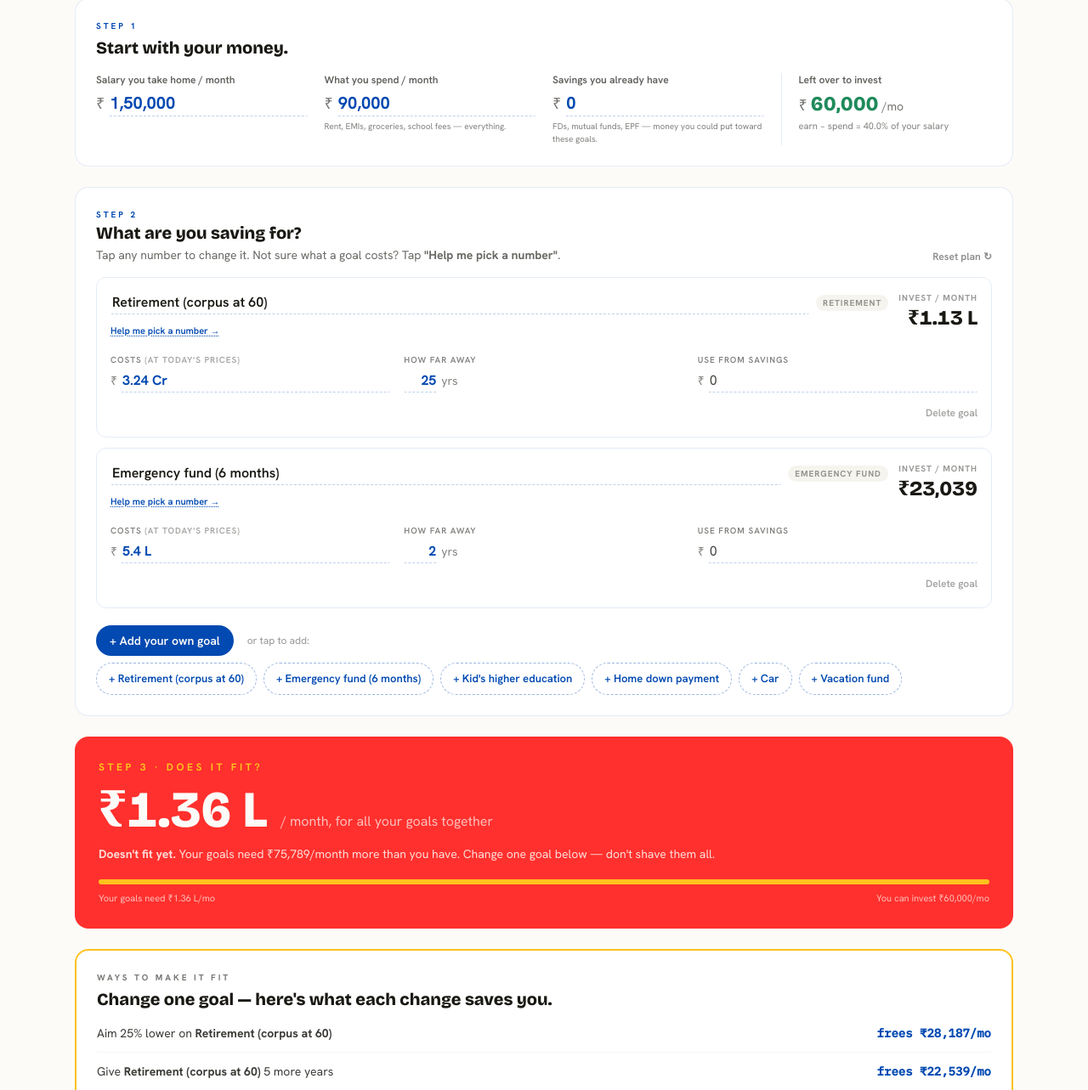
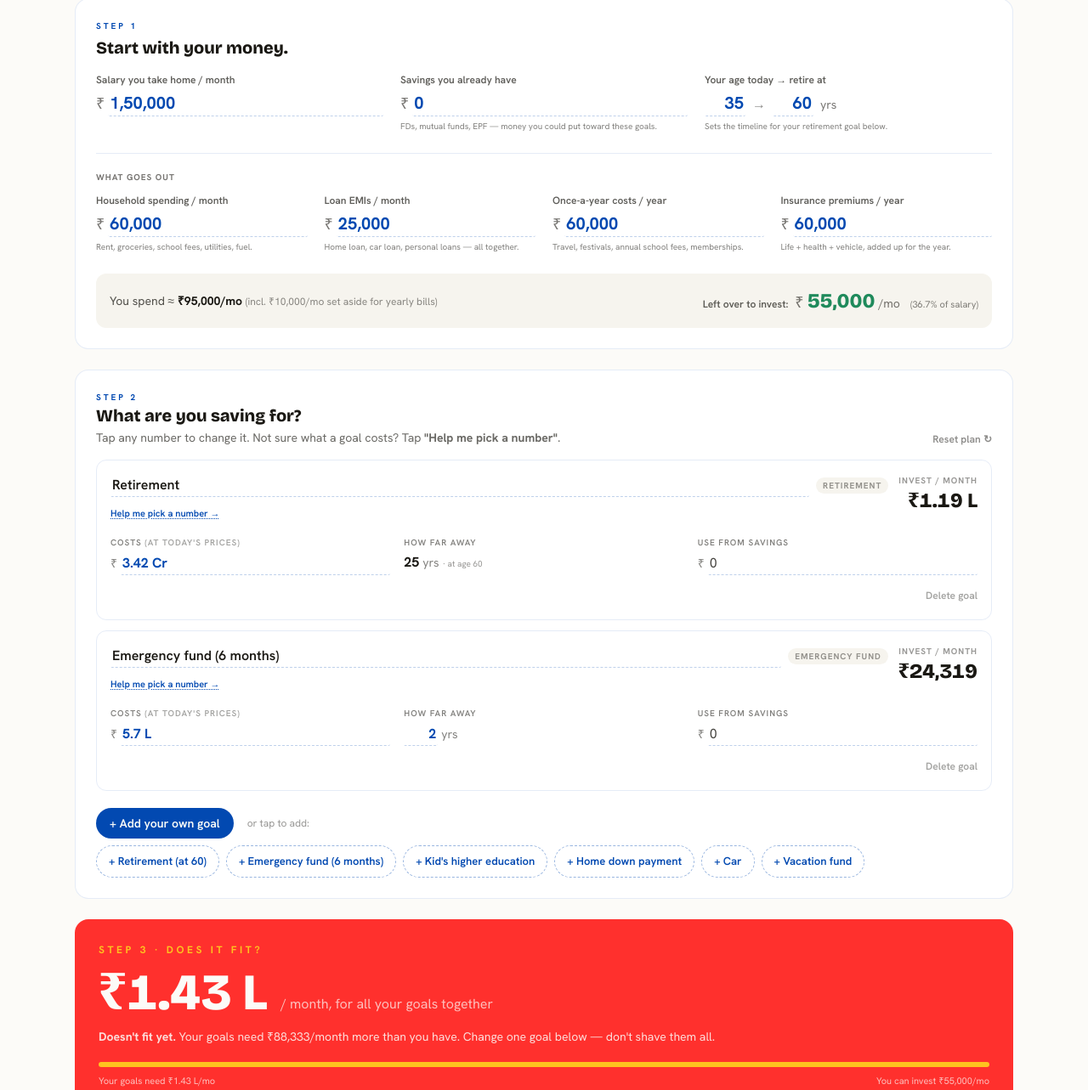
Before and after one commit to bhartendrasinghr/thisorthat-website, a plain HTML site: page calc-plan.html in a window 1280 px wide. Shown: the part 351-1634 px from the top of the page at 85% size. Drawn offline with nearby package versions, Linux system fonts and the light colour scheme.

Commit message:
Full Plan: expense breakdown + age-driven retirement timeline
User feedback round 2:
1. Break up expenses — household / EMIs / yearly / insurance
2. Let the user pick current age + retirement age

Changes:
- Step 1 'What goes out' block: four fields replace the single
  spend number — Household spending /mo, Loan EMIs /mo,
  Once-a-year costs /yr, Insurance premiums /yr. Yearly items
  are spread across 12 months; summary strip shows
  'You spend ≈ ₹X/mo (incl. ₹Y/mo set aside for yearly bills)'
  and the derived 'Left over to invest'.
- New 'Your age today → retire at' fields in Step 1. Retirement-
  type goals derive their timeline from these (read-only cell:
  '25 yrs · at age 60'); changing either age re-computes the SIP
  and re-labels the retirement starter chip instantly. Ages are
  clamped (18-79, retire > current).
- Emergency-fund sizer and retirement sizer now use the full
  monthly spend (incl. spread yearly costs) as their base.
- Storage bumped to ttot-planner-v3 with migration: old single
  'expenses' becomes household spending; v2/v1 states carried
  forward without loss.

```diff
--- a/calc-plan.html
+++ b/calc-plan.html
@@ -111,21 +111,14 @@
     <div class="bg-white rounded-2xl border border-navy/10 p-6">
       <div class="text-[10px] uppercase tracking-[0.3em] text-thisblue font-bold mb-1">Step 1</div>
       <div class="font-display text-xl font-extrabold text-ink mb-4">Start with your money.</div>
-      <div class="grid grid-cols-1 sm:grid-cols-2 lg:grid-cols-4 gap-5">
+
+      <div class="grid grid-cols-1 sm:grid-cols-3 gap-5">
         <div>
           <label class="text-xs font-semibold text-ink/70 block mb-1">Salary you take home / month</label>
           <div class="flex items-baseline gap-1">
             <span class="text-ink/60 text-lg">₹</span>
             <input id="in-income" type="text" value="1,50,000" inputmode="text" class="editable-num tab-num text-xl font-bold text-thisblue flex-1" />
           </div>
-        </div>
-        <div>
-          <label class="text-xs font-semibold text-ink/70 block mb-1">What you spend / month</label>
-          <div class="flex items-baseline gap-1">
-            <span class="text-ink/60 text-lg">₹</span>
-            <input id="in-expenses" type="text" value="90,000" inputmode="text" class="editable-num tab-num text-xl font-bold text-thisblue flex-1" />
-          </div>
-          <div class="text-[10px] text-ink/55 mt-1">Rent, EMIs, groceries, school fees — everything.</div>
         </div>
         <div>
           <label class="text-xs font-semibold text-ink/70 block mb-1">Savings you already have</label>
@@ -135,14 +128,67 @@
           </div>
           <div class="text-[10px] text-ink/55 mt-1">FDs, mutual funds, EPF — money you could put toward these goals.</div>
         </div>
-        <div class="border-l border-navy/10 pl-5">
-          <div class="text-xs font-semibold text-ink/70 mb-1">Left over to invest</div>
+        <div>
+          <label class="text-xs font-semibold text-ink/70 block mb-1">Your age today → retire at</label>
+          <div class="flex items-baseline gap-2">
+            <input id="in-age" type="text" value="35" inputmode="numeric" class="editable-num tab-num text-xl font-bold text-thisblue w-12 text-right" />
+            <span class="text-ink/50">→</span>
+            <input id="in-retire" type="text" value="60" inputmode="numeric" class="editable-num tab-num text-xl font-bold text-thisblue w-12 text-right" />
+            <span class="text-ink/60 text-sm">yrs</span>
+          </div>
+          <div class="text-[10px] text-ink/55 mt-1">Sets the timeline for your retirement goal below.</div>
+        </div>
+      </div>
+
+      <div class="mt-6 pt-5 border-t border-navy/10">
+        <div class="text-[10px] uppercase tracking-widest text-ink/60 font-bold mb-3">What goes out</div>
+        <div class="grid grid-cols-1 sm:grid-cols-2 lg:grid-cols-4 gap-5">
+          <div>
+            <label class="text-xs font-semibold text-ink/70 block mb-1">Household spending / month</label>
             <div class="flex items-baseline gap-1">
+              <span class="text-ink/60 text-lg">₹</span>
+              <input id="in-exp-house" type="text" value="60,000" inputmode="text" class="editable-num tab-num text-xl font-bold text-thisblue flex-1" />
+            </div>
+            <div class="text-[10px] text-ink/55 mt-1">Rent, groceries, school fees, utilities, fuel.</div>
+          </div>
+          <div>
+            <label class="text-xs font-semibold text-ink/70 block mb-1">Loan EMIs / month</label>
+            <div class="flex items-baseline gap-1">
+              <span class="text-ink/60 text-lg">₹</span>
+              <input id="in-exp-emi" type="text" value="25,000" inputmode="text" class="editable-num tab-num text-xl font-bold text-thisblue flex-1" />
+            </div>
+            <div class="text-[10px] text-ink/55 mt-1">Home loan, car loan, personal loans — all together.</div>
+          </div>
+          <div>
+            <label class="text-xs font-semibold text-ink/70 block mb-1">Once-a-year costs / year</label>
+            <div class="flex items-baseline gap-1">
+              <span class="text-ink/60 text-lg">₹</span>
+              <input id="in-exp-yearly" type="text" value="60,000" inputmode="text" class="editable-num tab-num text-xl font-bold text-thisblue flex-1" />
+            </div>
+            <div class="text-[10px] text-ink/55 mt-1">Travel, festivals, annual school fees, memberships.</div>
+          </div>
+          <div>
+            <label class="text-xs font-semibold text-ink/70 block mb-1">Insurance premiums / year</label>
+            <div class="flex items-baseline gap-1">
+              <span class="text-ink/60 text-lg">₹</span>
+              <input id="in-exp-insurance" type="text" value="60,000" inputmode="text" class="editable-num tab-num text-xl font-bold text-thisblue flex-1" />
+            </div>
+            <div class="text-[10px] text-ink/55 mt-1">Life + health + vehicle, added up for the year.</div>
+          </div>
+        </div>
+      </div>
+
+      <div class="mt-6 bg-warmpaper-2 rounded-xl p-4 flex flex-wrap items-center justify-between gap-3">
+        <div class="text-sm text-ink/75 tab-num">
+          You spend ≈ <strong class="text-ink">₹<span id="out-spend">—</span>/mo</strong>
+          <span class="text-ink/50 text-xs block sm:inline">(incl. ₹<span id="out-yearly-mo">—</span>/mo set aside for yearly bills)</span>
+        </div>
+        <div class="flex items-baseline gap-1 flex-wrap">
+          <span class="text-xs font-semibold text-ink/70 mr-1">Left over to invest:</span>
           <span class="text-ink/60 text-lg">₹</span>
           <span id="out-available" class="font-display text-2xl font-extrabold text-gain tab-num">—</span>
           <span class="text-ink/60 text-sm">/mo</span>
-          </div>
-          <div class="text-[11px] text-ink/55 mt-0.5">earn − spend = <span id="out-rate">—</span>% of your salary</div>
+          <span class="text-[11px] text-ink/55 ml-2">(<span id="out-rate">—</span>% of salary)</span>
         </div>
       </div>
     </div>
@@ -328,7 +374,7 @@ const TYPES = {
     hint: 'Rule of thumb: 25-30× your annual expenses, so the corpus lasts the rest of your life.',
     helper: {
       fields: [
-        { key: 'monthlyLifestyle', label: 'Monthly lifestyle at 60 (today\'s ₹)', kind: 'money', defaultFn: s => s.expenses },
+        { key: 'monthlyLifestyle', label: 'Monthly lifestyle in retirement (today\'s ₹)', kind: 'money', defaultFn: s => Math.round(monthlyExpenses(s)) },
         { key: 'mult',             label: '× years of retirement', kind: 'num',   default: 25 }
       ],
       compute: (v) => v.monthlyLifestyle * 12 * v.mult,
@@ -395,8 +441,8 @@ const TYPES = {
       fields: [
         { key: 'months', label: 'Months of expenses to cover', kind: 'num', default: 6 }
       ],
-      compute: (v, opts, s) => v.months * s.expenses,
-      formula: (v) => `${v.months} months × your expenses`
+      compute: (v, opts, s) => Math.round(v.months * monthlyExpenses(s)),
+      formula: (v) => `${v.months} months × your monthly spend`
     }
   },
   custom: {
@@ -407,13 +453,20 @@ const TYPES = {
 };
 
 // ─── State ───────────────────────────────────────────────────────────
-const STORAGE_KEY = 'ttot-planner-v2';
+const STORAGE_KEY = 'ttot-planner-v3';
+
+// Total monthly spend: monthly items + yearly items spread across 12 months
+function monthlyExpenses(s) {
+  return (s.expHousehold || 0) + (s.expEmi || 0) + ((s.expYearly || 0) + (s.expInsurance || 0)) / 12;
+}
 
 function makeStarters(state) {
-  const annualExp = state.expenses * 12;
+  const exp = monthlyExpenses(state);
+  const annualExp = exp * 12;
+  const retYears = Math.max(1, (state.retireAge || 60) - (state.age || 35));
   return [
-    { type: 'retirement', name: 'Retirement (corpus at 60)', target: Math.max(10000000, annualExp * 30), years: 25 },
-    { type: 'emergency',  name: 'Emergency fund (6 months)', target: Math.max(100000, state.expenses * 6),  years: 2 },
+    { type: 'retirement', name: `Retirement (at ${state.retireAge || 60})`, target: Math.max(10000000, Math.round(annualExp * 30)), years: retYears },
+    { type: 'emergency',  name: 'Emergency fund (6 months)', target: Math.max(100000, Math.round(exp * 6)),  years: 2 },
     { type: 'education',  name: "Kid's higher education",    target: 5000000,  years: 15 },
     { type: 'home',       name: 'Home down payment',         target: 3000000,  years: 5  },
     { type: 'car',        name: 'Car',                       target: 1500000,  years: 4  },
@@ -423,22 +476,31 @@ function makeStarters(state) {
 
 const DEFAULT_STATE = {
   income: 150000,
-  expenses: 90000,
+  expHousehold: 60000,
+  expEmi: 25000,
+  expYearly: 60000,
+  expInsurance: 60000,
+  age: 35,
+  retireAge: 60,
   pot: 0,
   ret: 0.10,
   inf: 0.06,
   goals: [
-    { id: 'g1', type: 'retirement', name: 'Retirement (corpus at 60)', target: 32400000, years: 25, allocated: 0 },
-    { id: 'g2', type: 'emergency',  name: 'Emergency fund (6 months)', target: 540000,   years: 2,  allocated: 0 }
+    { id: 'g1', type: 'retirement', name: 'Retirement', target: 34200000, years: 25, allocated: 0 },
+    { id: 'g2', type: 'emergency',  name: 'Emergency fund (6 months)', target: 570000, years: 2, allocated: 0 }
   ]
 };
 
 let state = (() => {
-  try {
-    const raw = localStorage.getItem(STORAGE_KEY);
-    if (raw) {
-      const parsed = JSON.parse(raw);
-      // Migrate: rename corpus → allocated, add type, add pot
+  const migrate = (parsed) => {
+    // v2 → v3: the single 'expenses' number becomes household spending
+    if (parsed.expenses !== undefined && parsed.expHousehold === undefined) {
+      parsed.expHousehold = parsed.expenses;
+      parsed.expEmi = 0;
+      parsed.expYearly = 0;
+      parsed.expInsurance = 0;
+      delete parsed.expenses;
+    }
     parsed.pot = parsed.pot || 0;
     parsed.goals = (parsed.goals || []).map(g => ({
       id: g.id,
@@ -449,21 +511,13 @@ let state = (() => {
       allocated: g.allocated !== undefined ? g.allocated : (g.corpus || 0)
     }));
     return Object.assign({}, DEFAULT_STATE, parsed);
+  };
+  for (const key of ['ttot-planner-v3', 'ttot-planner-v2', 'ttot-planner-v1']) {
+    try {
+      const raw = localStorage.getItem(key);
+      if (raw) return migrate(JSON.parse(raw));
+    } catch (e) {}
   }
-  } catch (e) {}
-  // Try legacy v1
-  try {
-    const raw = localStorage.getItem('ttot-planner-v1');
-    if (raw) {
-      const parsed = JSON.parse(raw);
-      parsed.pot = 0;
-      parsed.goals = (parsed.goals || []).map(g => ({
-        id: g.id, type: 'custom', name: g.name, target: g.target, years: g.years,
-        allocated: g.corpus || 0
-      }));
-      return Object.assign({}, DEFAULT_STATE, parsed);
-    }
-  } catch (e) {}
   return JSON.parse(JSON.stringify(DEFAULT_STATE));
 })();
 
@@ -482,11 +536,16 @@ let openSizer = null;
 const setLbl = (el, val) => { if (el && document.activeElement !== el) el.value = val; };
 
 function renderInputs() {
-  setLbl(document.getElementById('in-income'),   fmtRaw(state.income));
-  setLbl(document.getElementById('in-expenses'), fmtRaw(state.expenses));
-  setLbl(document.getElementById('in-pot'),      fmtRaw(state.pot));
-  setLbl(document.getElementById('in-ret'),      (state.ret * 100).toFixed(1));
-  setLbl(document.getElementById('in-inf'),      (state.inf * 100).toFixed(1));
+  setLbl(document.getElementById('in-income'),        fmtRaw(state.income));
+  setLbl(document.getElementById('in-exp-house'),     fmtRaw(state.expHousehold));
+  setLbl(document.getElementById('in-exp-emi'),       fmtRaw(state.expEmi));
+  setLbl(document.getElementById('in-exp-yearly'),    fmtRaw(state.expYearly));
+  setLbl(document.getElementById('in-exp-insurance'), fmtRaw(state.expInsurance));
+  setLbl(document.getElementById('in-pot'),           fmtRaw(state.pot));
+  setLbl(document.getElementById('in-age'),           state.age);
+  setLbl(document.getElementById('in-retire'),        state.retireAge);
+  setLbl(document.getElementById('in-ret'),           (state.ret * 100).toFixed(1));
+  setLbl(document.getElementById('in-inf'),           (state.inf * 100).toFixed(1));
 }
 
 function escapeAttr(s) { return String(s).replace(/"/g, '&quot;').replace(/</g, '&lt;'); }
@@ -543,6 +602,10 @@ function renderSizer(g) {
 }
 
 function renderGoals() {
+  // Retirement timeline always follows the age fields
+  const retYears = Math.max(1, (state.retireAge || 60) - (state.age || 35));
+  state.goals.forEach(g => { if (g.type === 'retirement') g.years = retYears; });
+
   const list = document.getElementById('goals-list');
   const empty = document.getElementById('goals-empty');
   if (!state.goals.length) {
@@ -585,10 +648,16 @@ function renderGoals() {
           </div>
           <div class="flex items-center justify-between gap-2 sm:block">
             <div class="text-[10px] uppercase tracking-widest text-ink/55 font-semibold sm:mb-1">How far away</div>
-            <div class="flex items-baseline gap-1 shrink-0">
+            ${g.type === 'retirement'
+              ? `<div class="flex items-baseline gap-1 shrink-0">
+                  <span class="tab-num font-bold text-ink">${g.years}</span>
+                  <span class="text-ink/55 text-sm">yrs</span>
+                  <span class="text-[10px] text-ink/45 whitespace-nowrap">· at age ${state.retireAge}</span>
+                </div>`
+              : `<div class="flex items-baseline gap-1 shrink-0">
                   <input data-field="years" type="text" value="${g.years}" inputmode="numeric" class="editable-num tab-num font-bold text-thisblue w-10 text-right" />
                   <span class="text-ink/55 text-sm">yrs</span>
-            </div>
+                </div>`}
           </div>
           <div class="flex items-center justify-between gap-2 sm:block">
             <div class="text-[10px] uppercase tracking-widest text-ink/55 font-semibold sm:mb-1">Use from savings</div>
@@ -693,11 +762,21 @@ function renderStarters() {
 }
 
 function recalc() {
-  const income = state.income, exp = state.expenses, pot = state.pot;
-  const available = Math.max(0, income - exp);
+  // Keep ages sane, then derive the retirement timeline from them
+  state.age = Math.min(79, Math.max(18, Math.round(state.age || 35)));
+  state.retireAge = Math.min(90, Math.max(state.age + 1, Math.round(state.retireAge || 60)));
+  const retYears = state.retireAge - state.age;
+  state.goals.forEach(g => { if (g.type === 'retirement') g.years = retYears; });
+
+  const income = state.income, pot = state.pot;
+  const spendMonthly = monthlyExpenses(state);
+  const yearlyMo = ((state.expYearly || 0) + (state.expInsurance || 0)) / 12;
+  const available = Math.max(0, income - spendMonthly);
   const ratePct = income > 0 ? (available / income * 100) : 0;
 
-  document.getElementById('out-available').textContent = fmtRaw(available);
+  document.getElementById('out-spend').textContent = fmtRaw(Math.round(spendMonthly));
+  document.getElementById('out-yearly-mo').textContent = fmtRaw(Math.round(yearlyMo));
+  document.getElementById('out-available').textContent = fmtRaw(Math.round(available));
   document.getElementById('out-rate').textContent = ratePct.toFixed(1);
   document.getElementById('out-avail2').textContent = fmtINR(available);
 
@@ -836,18 +915,25 @@ function wireInput(id, key, isPercent) {
     const raw = parseNumericInput(el.value);
     state[key] = isPercent ? raw / 100 : raw;
     save(); recalc();
-    // Starter target defaults depend on income/expenses — refresh
-    if (key === 'income' || key === 'expenses') renderStarters();
+    // Starter defaults depend on income / spending / ages — refresh
+    if (['income', 'expHousehold', 'expEmi', 'expYearly', 'expInsurance', 'age', 'retireAge'].includes(key)) renderStarters();
+    // Retirement rows display the age-derived timeline — re-render them
+    if (key === 'age' || key === 'retireAge') renderGoals();
   });
   el.addEventListener('keydown', (e) => { if (e.key === 'Enter') { e.preventDefault(); el.blur(); } });
   el.addEventListener('focus', () => el.select());
   el.addEventListener('blur', () => { renderInputs(); recalc(); });
 }
-wireInput('in-income',   'income',   false);
-wireInput('in-expenses', 'expenses', false);
-wireInput('in-pot',      'pot',      false);
-wireInput('in-ret',      'ret',      true);
-wireInput('in-inf',      'inf',      true);
+wireInput('in-income',        'income',       false);
+wireInput('in-exp-house',     'expHousehold', false);
+wireInput('in-exp-emi',       'expEmi',       false);
+wireInput('in-exp-yearly',    'expYearly',    false);
+wireInput('in-exp-insurance', 'expInsurance', false);
+wireInput('in-pot',           'pot',          false);
+wireInput('in-age',           'age',          false);
+wireInput('in-retire',        'retireAge',    false);
+wireInput('in-ret',           'ret',          true);
+wireInput('in-inf',           'inf',          true);
 
 document.getElementById('add-blank').addEventListener('click', () => {
   state.goals.push({ id: nextId(), type: 'custom', name: 'New goal', target: 1000000, years: 5, allocated: 0 });
```
Lines whose indentation alone changed are shown as unchanged.
